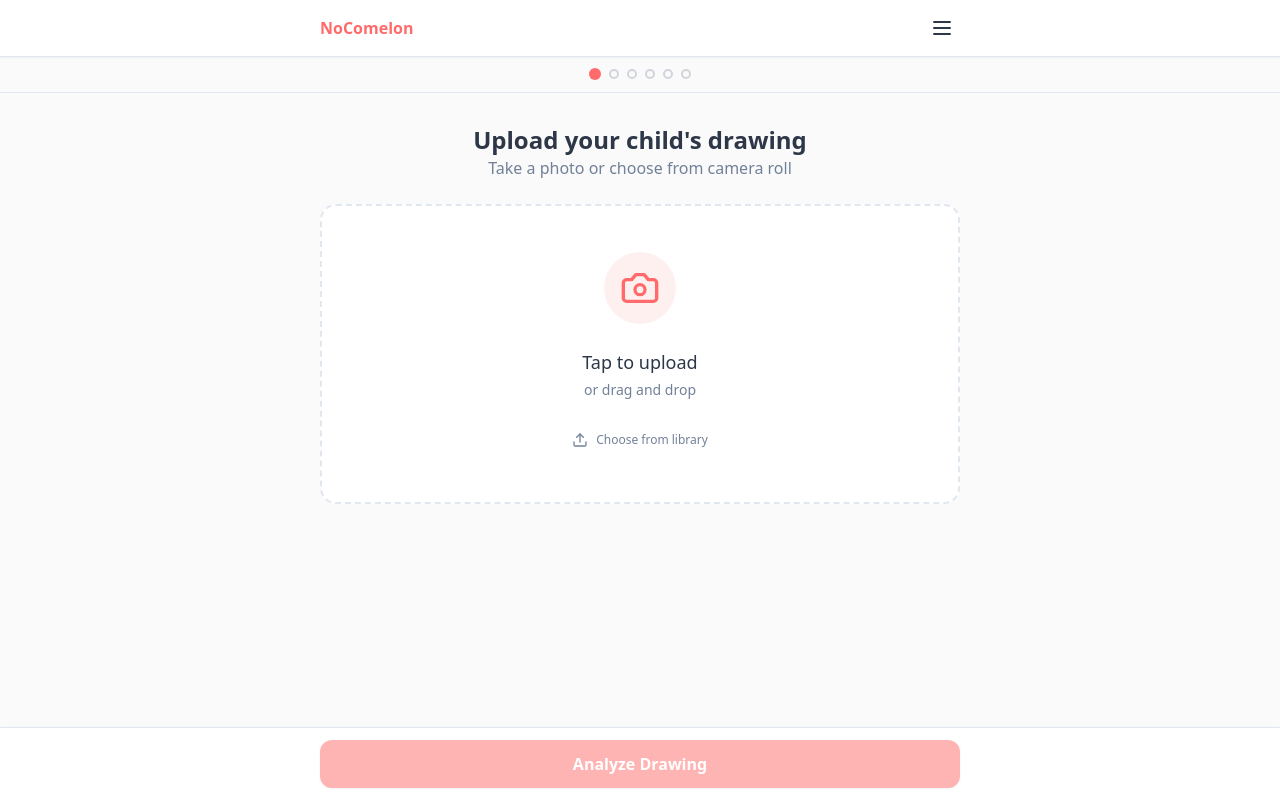
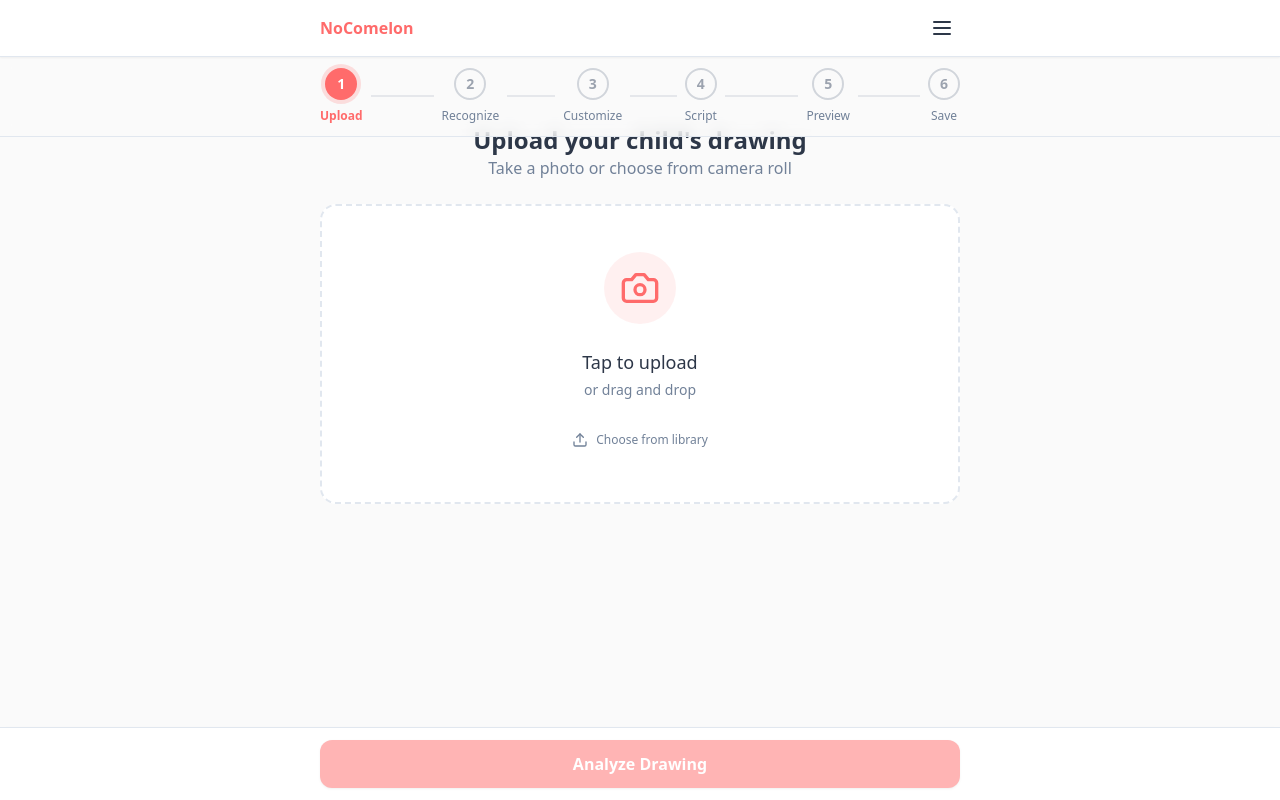
Before and after one commit to misran3/nocomelon, a React (Vite) app in the folder frontend/: page /upload in a window 1280 px wide. Built offline with nearby package versions, Linux system fonts and the light colour scheme; no server answers; what @convex-dev/auth would draw is missing.

Commit message:
feat: redesign ProgressBar with numbered circles and labels

```diff
--- a/frontend/src/components/layout/ProgressBar.tsx
+++ b/frontend/src/components/layout/ProgressBar.tsx
@@ -1,4 +1,5 @@
 import { cn } from '../../lib/utils';
+import { STEP_LABELS } from '../../lib/mock-data';
 
 interface ProgressBarProps {
   currentStep: number;
@@ -8,45 +9,59 @@ interface ProgressBarProps {
 
 export function ProgressBar({ currentStep, totalSteps = 6, onStepClick }: ProgressBarProps) {
   return (
-    <div className="flex items-center justify-center gap-2">
+    <div className="w-full">
+      <div className="flex items-center justify-between">
         {Array.from({ length: totalSteps }).map((_, i) => {
           const step = i + 1;
           const isCompleted = step < currentStep;
           const isCurrent = step === currentStep;
+          const isLast = step === totalSteps;
 
-        if (isCompleted) {
           return (
+            <div key={step} className="flex items-center flex-1 last:flex-none">
+              {/* Step circle + label */}
+              <div className="flex flex-col items-center">
                 <button
-              key={step}
-              onClick={() => onStepClick?.(step)}
+                  onClick={() => isCompleted && onStepClick?.(step)}
+                  disabled={!isCompleted}
                   className={cn(
-                "w-2.5 h-2.5 rounded-full bg-secondary cursor-pointer transition-all duration-200",
-                "hover:opacity-80 focus:outline-none focus:ring-2 focus:ring-offset-2 focus:ring-secondary"
+                    "w-8 h-8 rounded-full flex items-center justify-center text-sm font-semibold transition-all duration-200",
+                    isCompleted && "bg-secondary text-secondary-foreground cursor-pointer hover:opacity-80",
+                    isCurrent && "bg-primary text-primary-foreground ring-4 ring-primary/20",
+                    !isCompleted && !isCurrent && "border-2 border-gray-300 text-gray-400 cursor-default"
                   )}
-              aria-label={`Go to step ${step}`}
                   type="button"
+                  aria-label={`Step ${step}: ${STEP_LABELS[i]}`}
+                  aria-current={isCurrent ? "step" : undefined}
+                >
+                  {step}
+                </button>
+                {/* Label - hidden on mobile, visible on md+ */}
+                <span
+                  className={cn(
+                    "hidden md:block mt-2 text-xs font-medium text-center whitespace-nowrap",
+                    isCurrent && "text-primary font-semibold",
+                    isCompleted && "text-secondary",
+                    !isCompleted && !isCurrent && "text-muted-foreground"
+                  )}
+                >
+                  {STEP_LABELS[i]}
+                </span>
+              </div>
+
+              {/* Connecting line */}
+              {!isLast && (
+                <div
+                  className={cn(
+                    "flex-1 h-0.5 mx-2",
+                    step < currentStep ? "bg-secondary" : "bg-gray-200"
+                  )}
                 />
-          );
-        }
-
-        if (isCurrent) {
-          return (
-            <span
-              key={step}
-              className="w-3 h-3 rounded-full bg-primary transition-all duration-200"
-              aria-current="step"
-            />
-          );
-        }
-
-        // Future
-        return (
-          <span
-            key={step}
-            className="w-2.5 h-2.5 rounded-full border-2 border-gray-300 bg-transparent transition-all duration-200"
-          />
+              )}
+            </div>
           );
         })}
+      </div>
     </div>
   );
 }
```
Lines whose indentation alone changed are shown as unchanged.
